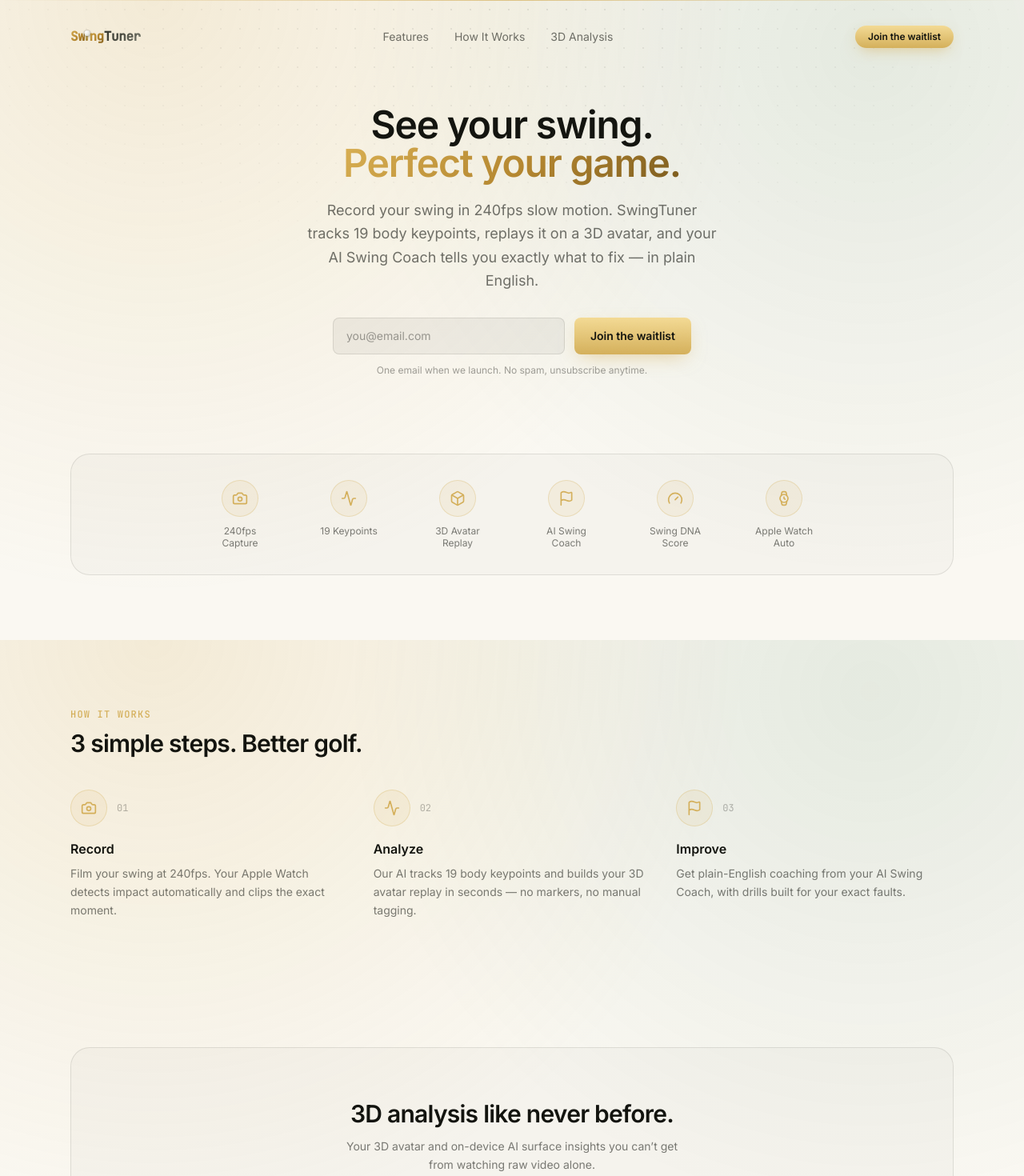
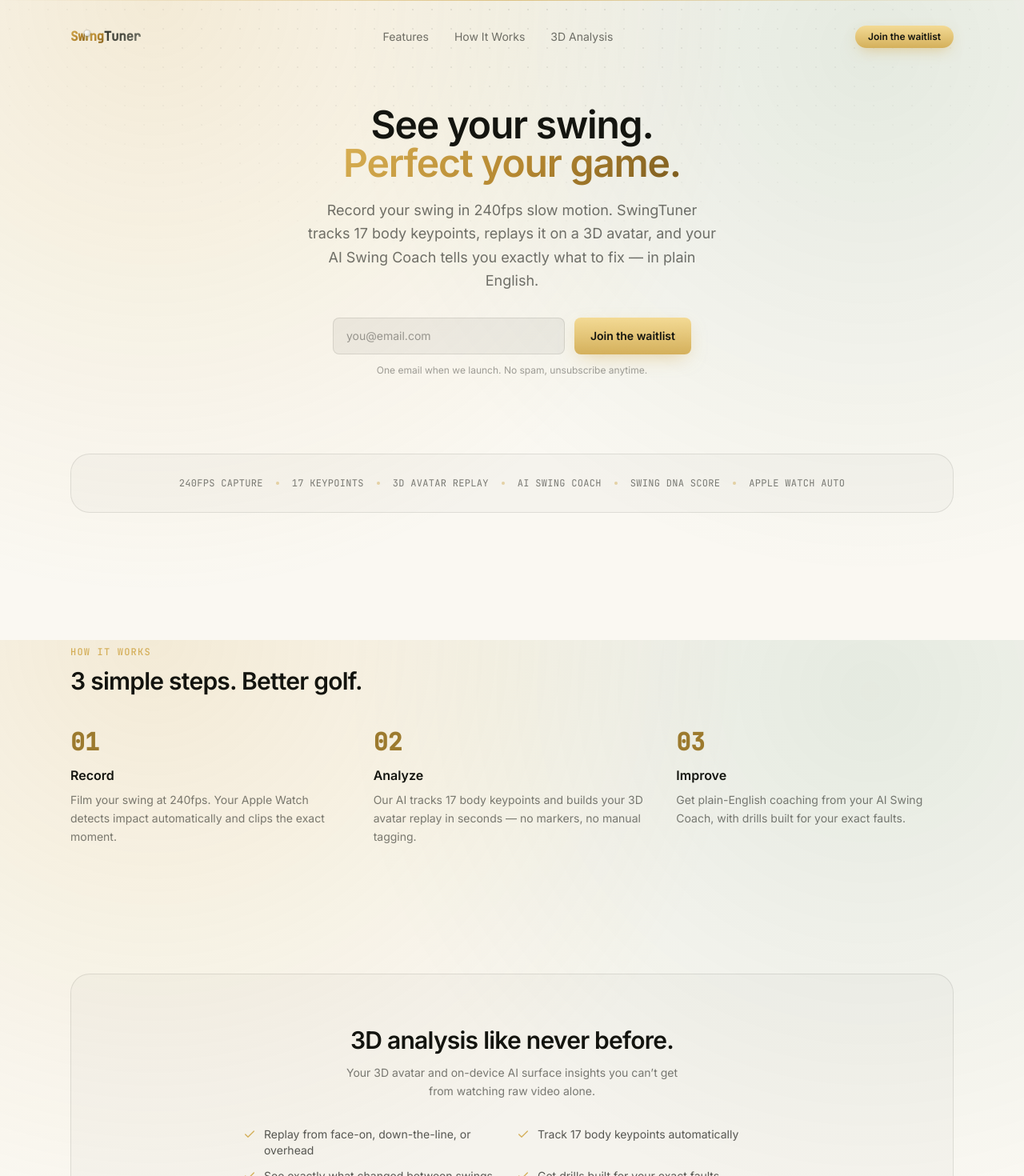
Before and after one commit to Packlifedogrescue/SwingTuner, a Next.js app: page / in a window 1280 px wide. Shown: the top 1470 px of the page at 80% size. Built offline with nearby package versions, Linux system fonts and the light colour scheme.

Commit message:
Remove decorative icon badges, fix keypoint count to 17
Replaces icon badges in highlights/steps/features with typography-only
treatments for a cleaner look, and corrects "19 body keypoints" to the
accurate "17" everywhere it appears in copy.

```diff
--- a/app/layout.tsx
+++ b/app/layout.tsx
@@ -16,7 +16,7 @@ const jetbrainsMono = JetBrains_Mono({
 export const metadata: Metadata = {
   title: 'SwingTuner — The most advanced AI golf swing analyzer.',
   description:
-    'Record your swing in 240fps slow motion. SwingTuner tracks 19 body keypoints, replays it on a 3D avatar, and your AI Swing Coach tells you exactly what to fix.',
+    'Record your swing in 240fps slow motion. SwingTuner tracks 17 body keypoints, replays it on a 3D avatar, and your AI Swing Coach tells you exactly what to fix.',
 }
 
 export default function RootLayout({ children }: { children: React.ReactNode }) {
--- a/app/page.tsx
+++ b/app/page.tsx
@@ -2,7 +2,6 @@ import WaitlistForm from '@/components/WaitlistForm'
 import AnalysisShowcase from '@/components/AnalysisShowcase'
 import Reveal from '@/components/Reveal'
 import Logo from '@/components/Logo'
-import { Camera, Activity, Box, Watch, Flag, Gauge, Columns2, PenTool } from 'lucide-react'
 
 const NAV_LINKS = [
   { href: '#features', label: 'Features' },
@@ -11,30 +10,27 @@ const NAV_LINKS = [
 ]
 
 const HIGHLIGHTS = [
-  { icon: Camera, label: '240fps Capture' },
-  { icon: Activity, label: '19 Keypoints' },
-  { icon: Box, label: '3D Avatar Replay' },
-  { icon: Flag, label: 'AI Swing Coach' },
-  { icon: Gauge, label: 'Swing DNA Score' },
-  { icon: Watch, label: 'Apple Watch Auto' },
+  '240fps Capture',
+  '17 Keypoints',
+  '3D Avatar Replay',
+  'AI Swing Coach',
+  'Swing DNA Score',
+  'Apple Watch Auto',
 ]
 
 const STEPS = [
   {
     n: '01',
-    icon: Camera,
     title: 'Record',
     body: 'Film your swing at 240fps. Your Apple Watch detects impact automatically and clips the exact moment.',
   },
   {
     n: '02',
-    icon: Activity,
     title: 'Analyze',
-    body: 'Our AI tracks 19 body keypoints and builds your 3D avatar replay in seconds — no markers, no manual tagging.',
+    body: 'Our AI tracks 17 body keypoints and builds your 3D avatar replay in seconds — no markers, no manual tagging.',
   },
   {
     n: '03',
-    icon: Flag,
     title: 'Improve',
     body: 'Get plain-English coaching from your AI Swing Coach, with drills built for your exact faults.',
   },
@@ -42,42 +38,34 @@ const STEPS = [
 
 const FEATURES = [
   {
-    icon: Camera,
     title: '240fps Slow-Motion Capture',
     body: 'Film at 240 frames per second and see every detail of your swing you’ve never seen before.',
   },
   {
-    icon: Activity,
     title: 'AI Body Pose Detection',
-    body: '19 body keypoints tracked across every frame — spine tilt, shoulder rotation, hip turn, X-Factor, knee flex, head stability — measured automatically.',
+    body: '17 body keypoints tracked across every frame — spine tilt, shoulder rotation, hip turn, X-Factor, knee flex, head stability — measured automatically.',
   },
   {
-    icon: Box,
     title: '3D Avatar Replay',
     body: 'Watch your swing replayed on a 3D avatar — face-on, down the line, or overhead. Rotate and analyze from any angle.',
   },
   {
-    icon: Watch,
     title: 'Apple Watch Auto-Detect',
     body: 'Wear your Watch while you swing. It detects impact automatically and clips the exact moment — no tapping required.',
   },
   {
-    icon: Flag,
     title: 'AI Swing Coach',
     body: 'Plain-English feedback based on your actual numbers, not generic tips — with priority fixes and drills built for your exact faults.',
   },
   {
-    icon: Gauge,
     title: 'Swing DNA Score',
     body: 'Every swing gets a 0–100 score built from tempo, X-Factor, spine consistency, head stability, and weight shift.',
   },
   {
-    icon: Columns2,
     title: 'Side-by-Side Comparison',
     body: 'Compare any two swings frame by frame and see exactly what changed — and what didn’t.',
   },
   {
-    icon: PenTool,
     title: 'Drawing Tools',
     body: 'Pause on any frame and draw lines, angles, and circles directly on your slow-mo footage.',
   },
@@ -131,7 +119,7 @@ export default function LandingPage() {
           </h1>
 
           <p className="mt-5 max-w-lg text-lg leading-relaxed text-ink/60">
-            Record your swing in 240fps slow motion. SwingTuner tracks 19 body keypoints,
+            Record your swing in 240fps slow motion. SwingTuner tracks 17 body keypoints,
             replays it on a 3D avatar, and your AI Swing Coach tells you exactly what to fix
             &mdash; in plain English.
           </p>
@@ -146,14 +134,12 @@ export default function LandingPage() {
       </section>
 
       <section className="mx-auto max-w-6xl px-6 pb-20">
-        <Reveal className="flex flex-wrap justify-center gap-x-10 gap-y-8 rounded-3xl border border-ink/10 bg-ink/[0.02] px-8 py-8 sm:gap-x-14">
-          {HIGHLIGHTS.map((h) => (
-            <div key={h.label} className="flex w-20 flex-col items-center gap-2.5 text-center">
-              <div className="inline-flex rounded-full border border-gold/30 bg-gold/10 p-3 text-gold">
-                <h.icon className="h-5 w-5" />
-              </div>
-              <span className="text-xs leading-tight text-ink/55">{h.label}</span>
-            </div>
+        <Reveal className="flex flex-wrap items-center justify-center gap-x-4 gap-y-4 rounded-3xl border border-ink/10 bg-ink/[0.02] px-8 py-7">
+          {HIGHLIGHTS.map((h, i) => (
+            <span key={h} className="flex items-center gap-4">
+              <span className="font-mono text-xs uppercase tracking-wide text-ink/55">{h}</span>
+              {i < HIGHLIGHTS.length - 1 && <span className="h-1 w-1 rounded-full bg-gold/50" />}
+            </span>
           ))}
         </Reveal>
       </section>
@@ -171,13 +157,8 @@ export default function LandingPage() {
         <div className="mt-10 grid gap-8 sm:grid-cols-3">
           {STEPS.map((s, i) => (
             <Reveal key={s.title} delay={i * 0.08}>
-              <div className="flex items-center gap-3">
-                <div className="inline-flex rounded-full border border-gold/30 bg-gold/10 p-3 text-gold">
-                  <s.icon className="h-5 w-5" />
-                </div>
-                <span className="font-mono text-xs text-ink/30">{s.n}</span>
-              </div>
-              <h3 className="mt-4 text-base font-semibold text-ink">{s.title}</h3>
+              <span className="font-mono text-3xl font-semibold text-gold-dark">{s.n}</span>
+              <h3 className="mt-3 text-base font-semibold text-ink">{s.title}</h3>
               <p className="mt-2 text-sm leading-relaxed text-ink/55">{s.body}</p>
             </Reveal>
           ))}
@@ -205,9 +186,7 @@ export default function LandingPage() {
           {FEATURES.map((f, i) => (
             <Reveal key={f.title} delay={(i % 4) * 0.06}>
               <div className="h-full rounded-2xl border border-ink/10 bg-ink/[0.03] p-6 transition hover:border-gold/30 hover:bg-ink/[0.05]">
-                <div className="inline-flex rounded-full border border-gold/30 bg-gold/10 p-2.5 text-gold">
-                  <f.icon className="h-5 w-5" />
-                </div>
+                <span className="block h-1 w-8 rounded-full bg-gradient-to-r from-gold-light to-gold" />
                 <h3 className="mt-4 text-base font-semibold text-ink">{f.title}</h3>
                 <p className="mt-2 text-sm leading-relaxed text-ink/55">{f.body}</p>
               </div>
--- a/components/AnalysisShowcase.tsx
+++ b/components/AnalysisShowcase.tsx
@@ -2,7 +2,7 @@ import { Check } from 'lucide-react'
 
 const CHECKLIST = [
   'Replay from face-on, down-the-line, or overhead',
-  'Track 19 body keypoints automatically',
+  'Track 17 body keypoints automatically',
   'See exactly what changed between swings',
   'Get drills built for your exact faults',
 ]
```
